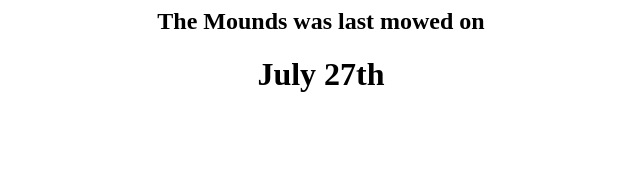
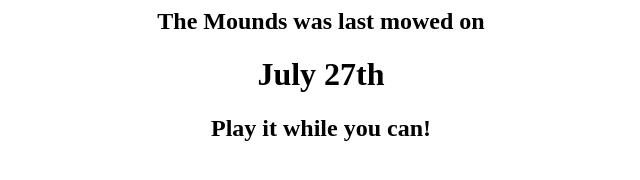
Before and after one commit to BMHartnett/MoundsMow, a plain HTML site: page index.html in a window 1280 px wide. Shown: the whole page, without its empty margins (319-959 px from the left). Drawn offline with Linux system fonts and the light colour scheme.

Commit message:
Update index.html

```diff
--- a/index.html
+++ b/index.html
@@ -2,4 +2,5 @@
   <center>
   <h2> The Mounds was last mowed on</h2>
     <h1> July 27th </h1>
+    <h2> Play it while you can! </h2>
 </html>
```
